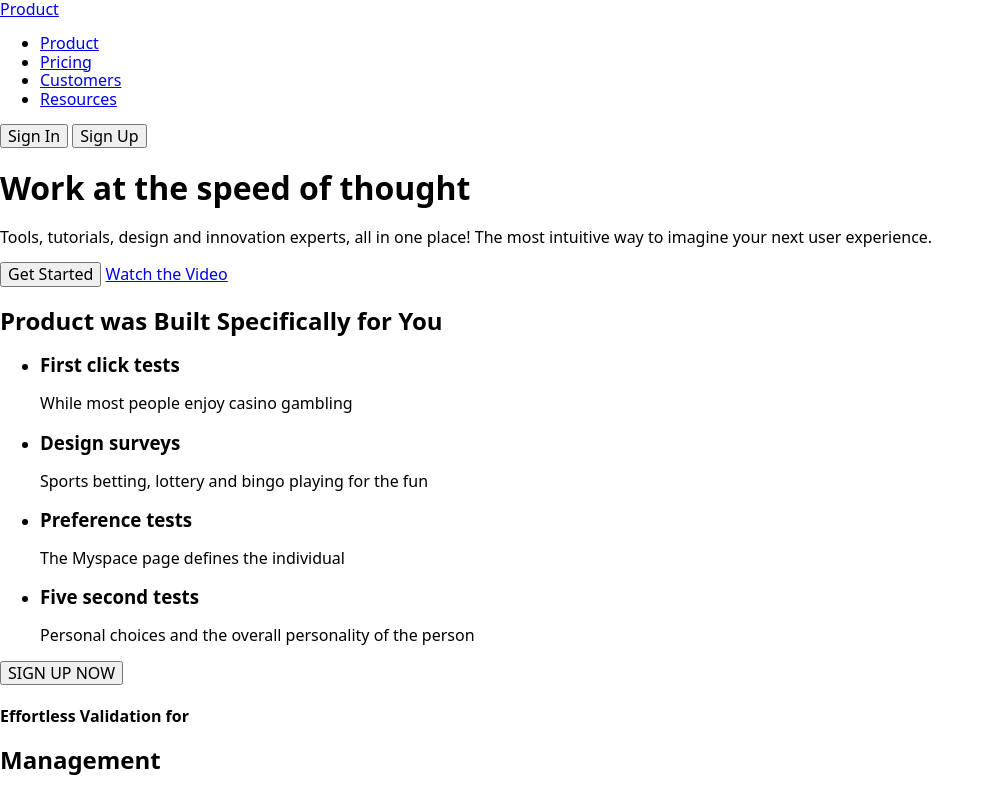
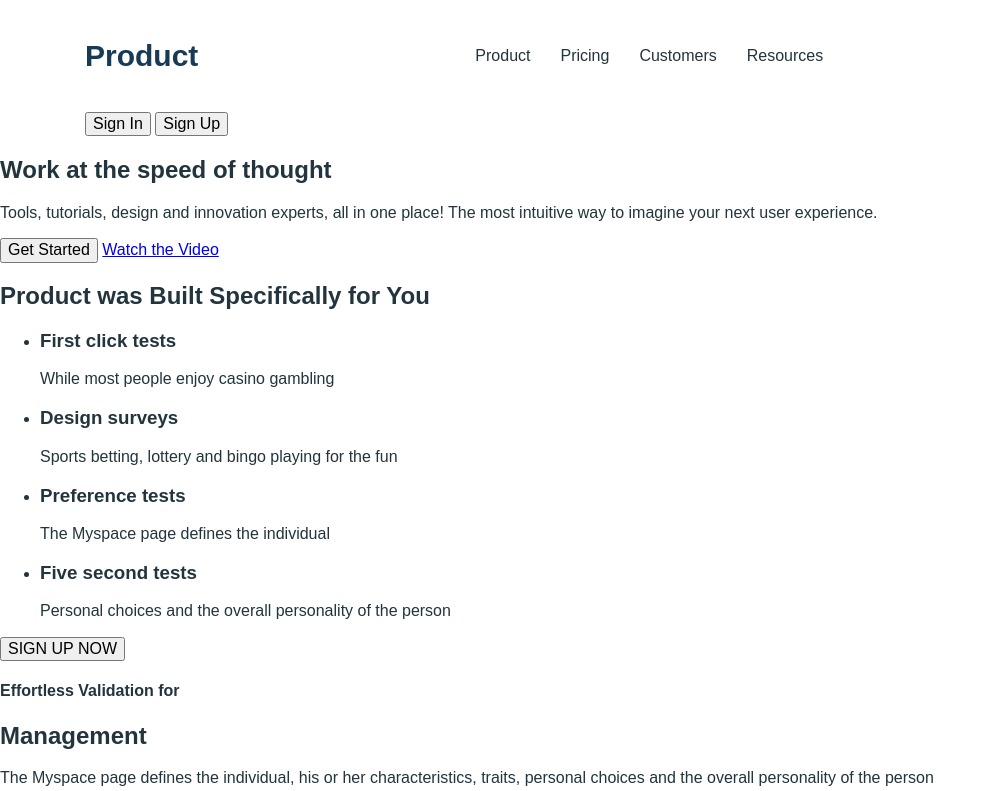
Before and after one commit to andrewmiumiu/business_project, a plain HTML site: page index.html in a window 1280 px wide. Shown: the top 791 px of the page, without its empty margins (0-996 px from the left). Drawn offline with nearby package versions, Linux system fonts and the light colour scheme.

Commit message:
add some stiles

```diff
--- a/index.html
+++ b/index.html
@@ -15,21 +15,21 @@
   <body class="body">
     <!-------------------------------------HEADER------------------------------------------------------>
     <header class="header">
-      <div class="container">
-        <nav>
+      <div class="container header_container">
+        <nav class="header_navigation">
           <a href="/index.html" class="header_logo">Product</a>
-          <ul>
-            <li>
-              <a href="/index.html">Product</a>
+          <ul class="navigation_list">
+            <li class="navigation_item">
+              <a href="/index.html" class="navigation_link">Product</a>
             </li>
-            <li>
-              <a href="/index.html">Pricing</a>
+            <li class="navigation_item">
+              <a href="/index.html" class="navigation_link">Pricing</a>
             </li>
-            <li>
-              <a href="/index.html">Customers</a>
+            <li class="navigation_item">
+              <a href="/index.html" class="navigation_link">Customers</a>
             </li>
-            <li>
-              <a href="/index.html">Resources</a>
+            <li class="navigation_item">
+              <a href="/index.html" class="navigation_link">Resources</a>
             </li>
           </ul>
         </nav>
@@ -39,14 +39,23 @@
         </div>
       </div>
     </header>
+    <!-------------------------------------HEADER------------------------------------------------------>
+    <!-------------------------------------BANNER------------------------------------------------------>
     <main>
+      <section>
         <h1>Work at the speed of thought</h1>
         <p>
           Tools, tutorials, design and innovation experts, all in one place! The
           most intuitive way to imagine your next user experience.
         </p>
         <button type="button">Get Started</button>
-      <a href="https://www.youtube.com/watch?v=dQw4w9WgXcQ">Watch the Video</a>
+        <a href="https://www.youtube.com/watch?v=dQw4w9WgXcQ"
+          >Watch the Video</a
+        >
+      </section>
+      <!-------------------------------------BANNER------------------------------------------------------>
+      <!-------------------------------------PRODUCT----------------------------------------------------->
+      <section>
         <h2>Product was Built Specifically for You</h2>
         <ul>
           <li>
@@ -67,6 +76,10 @@
           </li>
         </ul>
         <button type="button" class="main_button">SIGN UP NOW</button>
+      </section>
+      <!-------------------------------------PRODUCT----------------------------------------------------->
+      <!-------------------------------------ABOUT------------------------------------------------------>
+      <section>
         <h4>Effortless Validation for</h4>
         <h2>Management</h2>
         <p>
@@ -104,9 +117,9 @@
         <h4>Optimisation for</h4>
         <h2>Collaborative</h2>
         <p>
-        Few would argue that, despite the advancements of feminism over the past
-        three decades, women still face a double standard when it comes to their
-        behavior.
+          Few would argue that, despite the advancements of feminism over the
+          past three decades, women still face a double standard when it comes
+          to their behavior.
         </p>
         <h4>Accessory makers</h4>
         <p>
@@ -118,7 +131,10 @@
           If you are looking for a new way to promote your business that won’t
           cost you more money,
         </p>
+      </section>
+      <!-----------------------------------------------ABOUT---------------------------------------------------------->
       <!--------------------------------------CONTACT CENTER---------------------------------------------------------->
+      <section>
         <h2>Quick & Easy Process</h2>
         <p>
           Do you require some help for your project: Conception workshop,
@@ -143,6 +159,10 @@
           </li>
         </ul>
         <button type="button">Contact our exper</button>
+      </section>
+      <!--------------------------------------CONTACT CENTER---------------------------------------------------------->
+      <!--------------------------------------About US2---------------------------------------------------------->
+      <section>
         <h2>Contents Strategies</h2>
         <p>
           We focus on ergonomics and meeting you where you work. It's only a
@@ -162,6 +182,10 @@
             <p>Success Steps For Your Personal Or Business</p>
           </li>
         </ul>
+      </section>
+      <!--------------------------------------About US2---------------------------------------------------------->
+      <!--------------------------------------PRICE TABLE---------------------------------------------------------->
+      <section>
         <h2>Price Table</h2>
         <p>We offer competitive price</p>
         <h3>Free</h3>
@@ -193,10 +217,14 @@
           <li>Landing Pages</li>
         </ul>
         <button type="button">Order Now</button>
+      </section>
+      <!--------------------------------------PRICE TABLE---------------------------------------------------------->
+      <!--------------------------------------reviews---------------------------------------------------------->
+      <section>
         <h2>What Clients Say</h2>
         <p>
-        Problems trying to resolve the conflict between the two major realms of
-        Classical physics: Newtonian mechanics
+          Problems trying to resolve the conflict between the two major realms
+          of Classical physics: Newtonian mechanics
         </p>
         <ul>
           <li>
@@ -227,9 +255,18 @@
             <p>Designer</p>
           </li>
         </ul>
+      </section>
+      <!--------------------------------------reviews---------------------------------------------------------->
+
+      <!--------------------------------------Join---------------------------------------------------------->
+      <section>
         <h2>Join 100 Compannies who boost their business with Product</h2>
         <button type="button">Get This</button>
+      </section>
+      <!--------------------------------------Join---------------------------------------------------------->
     </main>
+
+    <!-------------------------------------FOOTER------------------------------------------------------>
     <footer>
       <a href="index.html">Product</a>
       <ul>
--- a/style.css
+++ b/style.css
@@ -0,0 +1,60 @@
+.body {
+  font-family: "Poppins", sans-serif;
+  color: #22343d;
+  background-color: #ffffff;
+}
+
+.container {
+  width: 1150px;
+  padding-left: 20px;
+  padding-right: 20px;
+  margin-left: auto;
+  margin-right: auto;
+}
+
+.header-container {
+  display: flex;
+  justify-content: space-between;
+  align-items: center;
+}
+
+.header_logo {
+  font-family: "Poppins", sans-serif;
+  font-weight: 700;
+  font-size: 30px;
+  line-height: 0.93333;
+  color: #173a56;
+  text-decoration: none;
+  margin-right: 237px;
+}
+
+.header_navigation {
+  display: flex;
+  align-items: center;
+}
+
+.navigation_list {
+  display: flex;
+  gap: 30px;
+  list-style: none;
+}
+
+.navigation_item {
+  padding-top: 26px;
+  padding-bottom: 26px;
+}
+.navigation_link {
+  font-family: "Poppins", sans-serif;
+  font-weight: 400;
+  font-size: 16px;
+  line-height: 1.75;
+  color: #22343d;
+  text-decoration: none;
+  transition: color 300ms ease;
+}
+.navigation_link:hover {
+  color: #00392a;
+  font-weight: 600;
+  font-size: 16px;
+  line-height: 1.75;
+}
```
Lines whose indentation alone changed are shown as unchanged.
